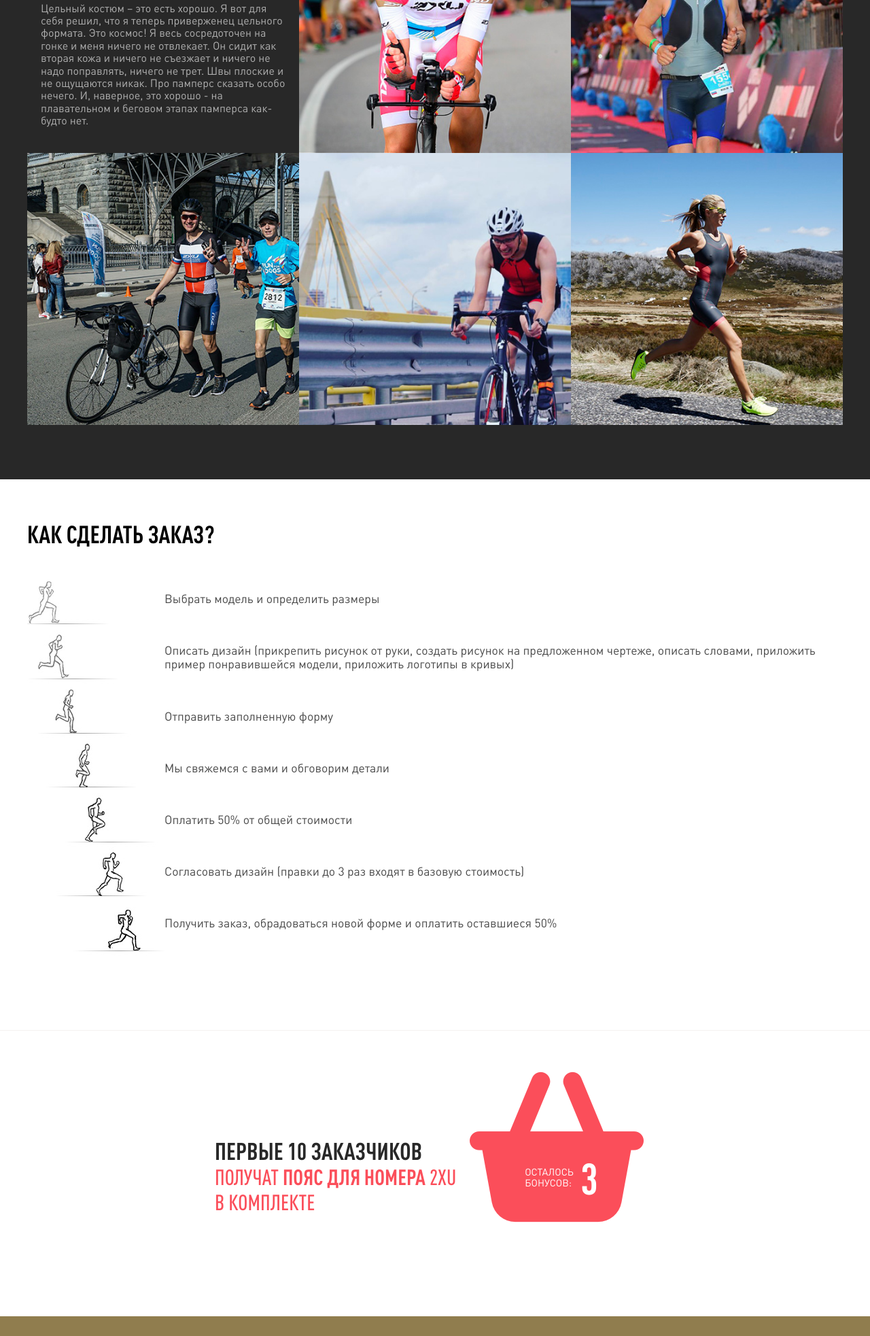
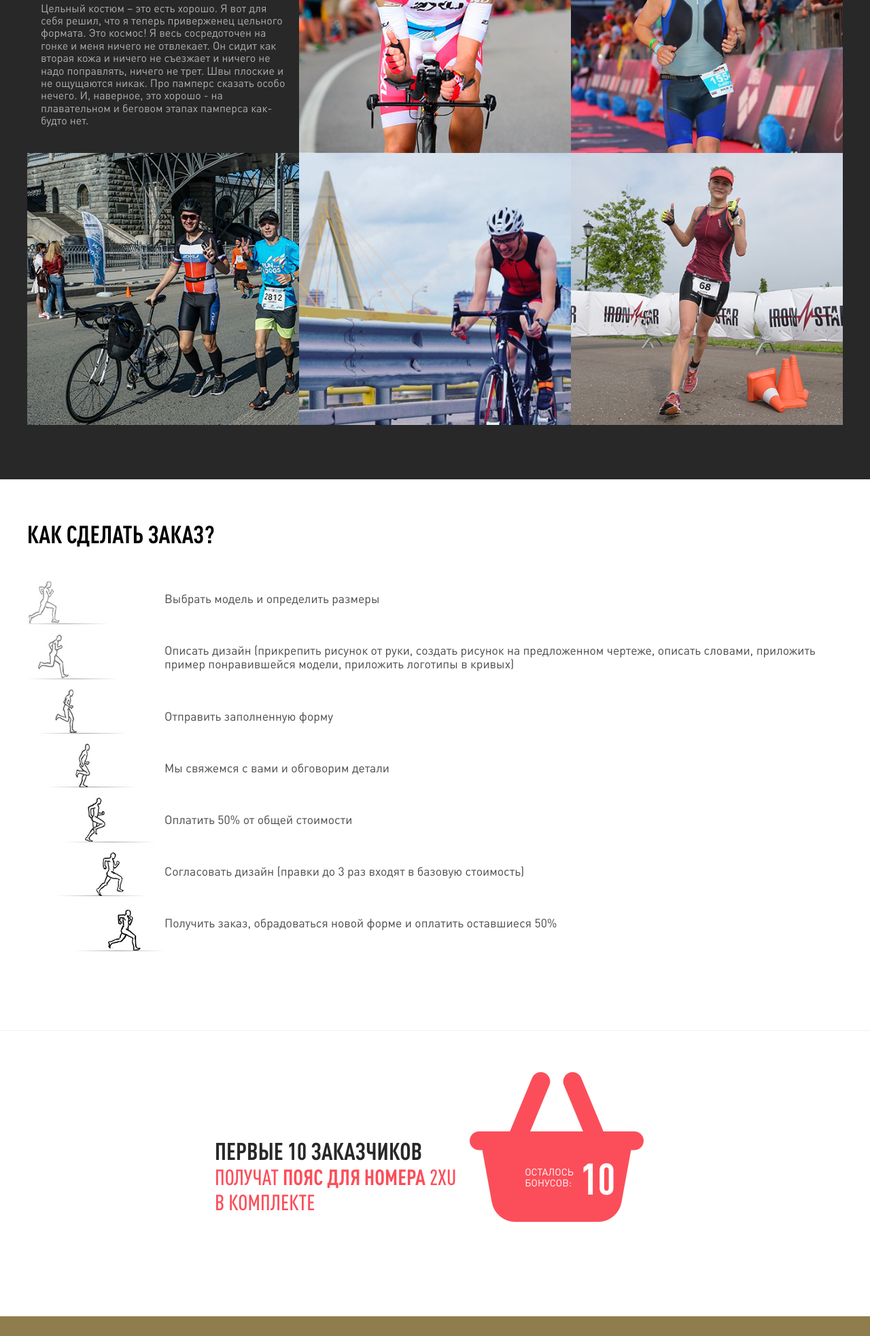
Before and after one commit to bonjovi/2xu-landing-page, a website: page app/index.html in a window 1280 px wide. Shown: the part 6149-8114 px from the top of the page at 68% size. Drawn offline with nearby package versions, Linux system fonts and the light colour scheme.

Commit message:
Added new photos. Fixed bugs

```diff
--- a/app/index.html
+++ b/app/index.html
@@ -638,7 +638,7 @@
 					<div class="reviews__name">Иван Артёмов</div>
 				</div>
 				<div class="reviews__text">
-					Зимой   2016   года   на   2017   сезон   мною   был   куплен   такой   костюм.   Был   приятно   удивленвысокому качеству данного костюма, когда его одеваешь, то создается впечатление, что он сидитна тебе как «вторая кожа», абсолютно не чувствуешь никакого дискомфорта, проблем с натираемтакже не заметил, длина шорт как раз для высоких атлетов, качество ткани и исполнение данногоtrisuit 2XU на высоком уровне.
+					Зимой 2016 года на 2017 сезон мною был куплен такой костюм. Был приятно удивлен высокому качеству данного костюма, когда его одеваешь, то создается впечатление, что он сидитна тебе как «вторая кожа», абсолютно не чувствуешь никакого дискомфорта, проблем с натираемтакже не заметил, длина шорт как раз для высоких атлетов, качество ткани и исполнение данного trisuit 2XU на высоком уровне.
 				</div>
 				<div class="reviews__athlet">
 					<img src="img/artemov.jpg" alt="">
@@ -693,7 +693,7 @@
 			<div class="reviews__review">
 				<div class="reviews__reviewer">
 					<div class="reviews__avatar">
-						<img src="img/sidorov.png" alt="">
+						<img src="img/pushkar_mini.jpg" alt="">
 					</div>
 					<div class="reviews__name">Диана Пушкарь</div>
 				</div>
@@ -701,7 +701,7 @@
 					Если вы сравнивали разные костюмы, то заметили, что много костюмов сделано из довольно жесткого материала. Костюм 2xu сделан из ткани похожей на шёлк. Она гладкая, нигде не натирает, даже при первом использовании. Швы тоже очень гладкие. При этом сидит идеально, компрессии мне хватает. Есть на рынке костюмы из похожей гладкой ткани, но они тонкие какие-то и ощущение что не долговечные. Вот и еще преимущество: износостойкость. Костюм у меня давно, но с ним ничего не случилось. А я в нем не только старую, но и тренируюсь постоянно.
 				</div>
 				<div class="reviews__athlet">
-					<img src="img/athlet2.jpg" alt="">
+					<img src="img/pushkar.jpg" alt="">
 				</div>
 			</div>
 		</div>
@@ -742,7 +742,7 @@
 						Осталось<br>бонусов:
 					</div>
 					<div class="bonuses__remainingnumber">
-						3
+						10
 					</div>
 				</div>
 			</div>
--- a/app/scss/blocks/bonuses/bonuses.scss
+++ b/app/scss/blocks/bonuses/bonuses.scss
@@ -43,7 +43,7 @@
 	&__remaining {
 		display: flex;
 	    margin-top: 120px;
-	    margin-left: 71px;
+	    margin-left: 52px;
 	    align-items: center;
 	}
 
```
Also changed, not shown: app/css/main.css, app/img/pushkar.jpg (added), app/img/pushkar_mini.jpg (added), app/scss/build/_blocks.scss.
